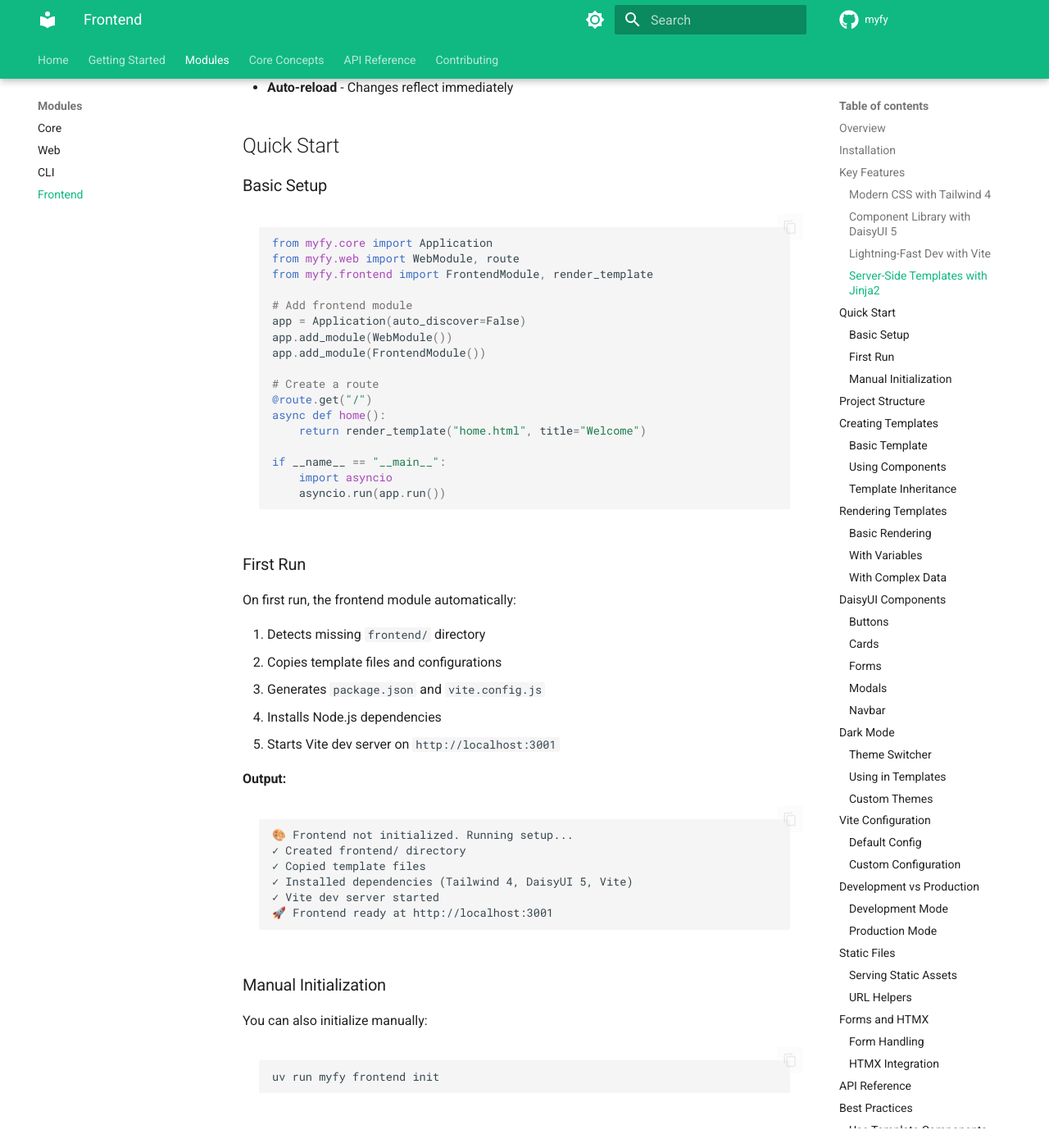
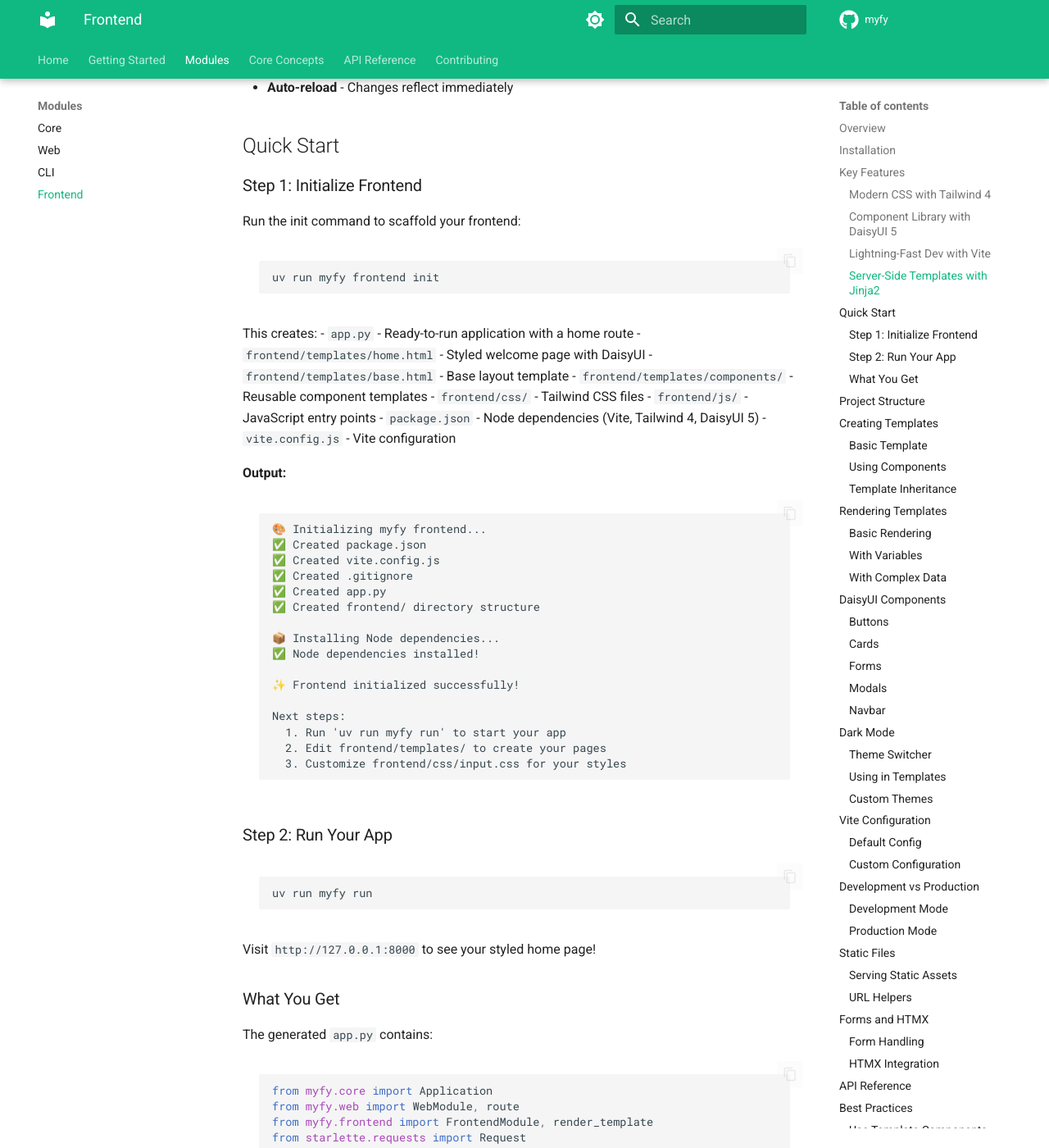
Before and after one commit to psincraian/myfy, an MkDocs documentation site: the page built from docs/modules/frontend.md, in a window 1280 px wide and 1400 px high, scrolled down 1492 px. Shown: the whole window at 82% size. Built offline with MkDocs 1.6.1 and Material for MkDocs 9.7.7, drawn with Linux system fonts in a browser that asks for light colours; comment, search, counter and statistics services are not loaded; the version menu is left out; some of the changed text lies outside the part shown.

Commit message:
docs(chore): update doc

````diff
--- a/docs/modules/frontend.md
+++ b/docs/modules/frontend.md
@@ -54,55 +54,88 @@
 
 ## Quick Start
 
-### Basic Setup
+### Step 1: Initialize Frontend
+
+Run the init command to scaffold your frontend:
+
+```bash
+uv run myfy frontend init
+```
+
+This creates:
+- `app.py` - Ready-to-run application with a home route
+- `frontend/templates/home.html` - Styled welcome page with DaisyUI
+- `frontend/templates/base.html` - Base layout template
+- `frontend/templates/components/` - Reusable component templates
+- `frontend/css/` - Tailwind CSS files
+- `frontend/js/` - JavaScript entry points
+- `package.json` - Node dependencies (Vite, Tailwind 4, DaisyUI 5)
+- `vite.config.js` - Vite configuration
+
+**Output:**
+```
+🎨 Initializing myfy frontend...
+✅ Created package.json
+✅ Created vite.config.js
+✅ Created .gitignore
+✅ Created app.py
+✅ Created frontend/ directory structure
+
+📦 Installing Node dependencies...
+✅ Node dependencies installed!
+
+✨ Frontend initialized successfully!
+
+Next steps:
+  1. Run 'uv run myfy run' to start your app
+  2. Edit frontend/templates/ to create your pages
+  3. Customize frontend/css/input.css for your styles
+```
+
+### Step 2: Run Your App
+
+```bash
+uv run myfy run
+```
+
+Visit `http://127.0.0.1:8000` to see your styled home page!
+
+### What You Get
+
+The generated `app.py` contains:
 
 ```python
 from myfy.core import Application
 from myfy.web import WebModule, route
 from myfy.frontend import FrontendModule, render_template
+from starlette.requests import Request
+from starlette.templating import Jinja2Templates
 
-# Add frontend module
+@route.get("/")
+async def home(request: Request, templates: Jinja2Templates):
+    """Home page."""
+    return render_template(
+        "home.html",
+        request=request,
+        templates=templates,
+        title="Welcome to myfy",
+    )
+
+# Create application
 app = Application(auto_discover=False)
 app.add_module(WebModule())
 app.add_module(FrontendModule())
-
-# Create a route
-@route.get("/")
-async def home():
-    return render_template("home.html", title="Welcome")
 
 if __name__ == "__main__":
     import asyncio
     asyncio.run(app.run())
 ```
 
-### First Run
-
-On first run, the frontend module automatically:
-
-1. Detects missing `frontend/` directory
-2. Copies template files and configurations
-3. Generates `package.json` and `vite.config.js`
-4. Installs Node.js dependencies
-5. Starts Vite dev server on `http://localhost:3001`
-
-**Output:**
-```
-🎨 Frontend not initialized. Running setup...
-✓ Created frontend/ directory
-✓ Copied template files
-✓ Installed dependencies (Tailwind 4, DaisyUI 5, Vite)
-✓ Vite dev server started
-🚀 Frontend ready at http://localhost:3001
-```
-
-### Manual Initialization
-
-You can also initialize manually:
-
-```bash
-uv run myfy frontend init
-```
+The generated `home.html` includes:
+- Welcome message with your app name
+- DaisyUI buttons demonstrating component usage
+- Next steps section guiding you through customization
+- Responsive layout with Tailwind utilities
 
 ## Project Structure
 
````
Also changed, not shown: docs/getting-started/tutorial.md (+39 -0 lines), docs/index.md (+44 -7 lines).
